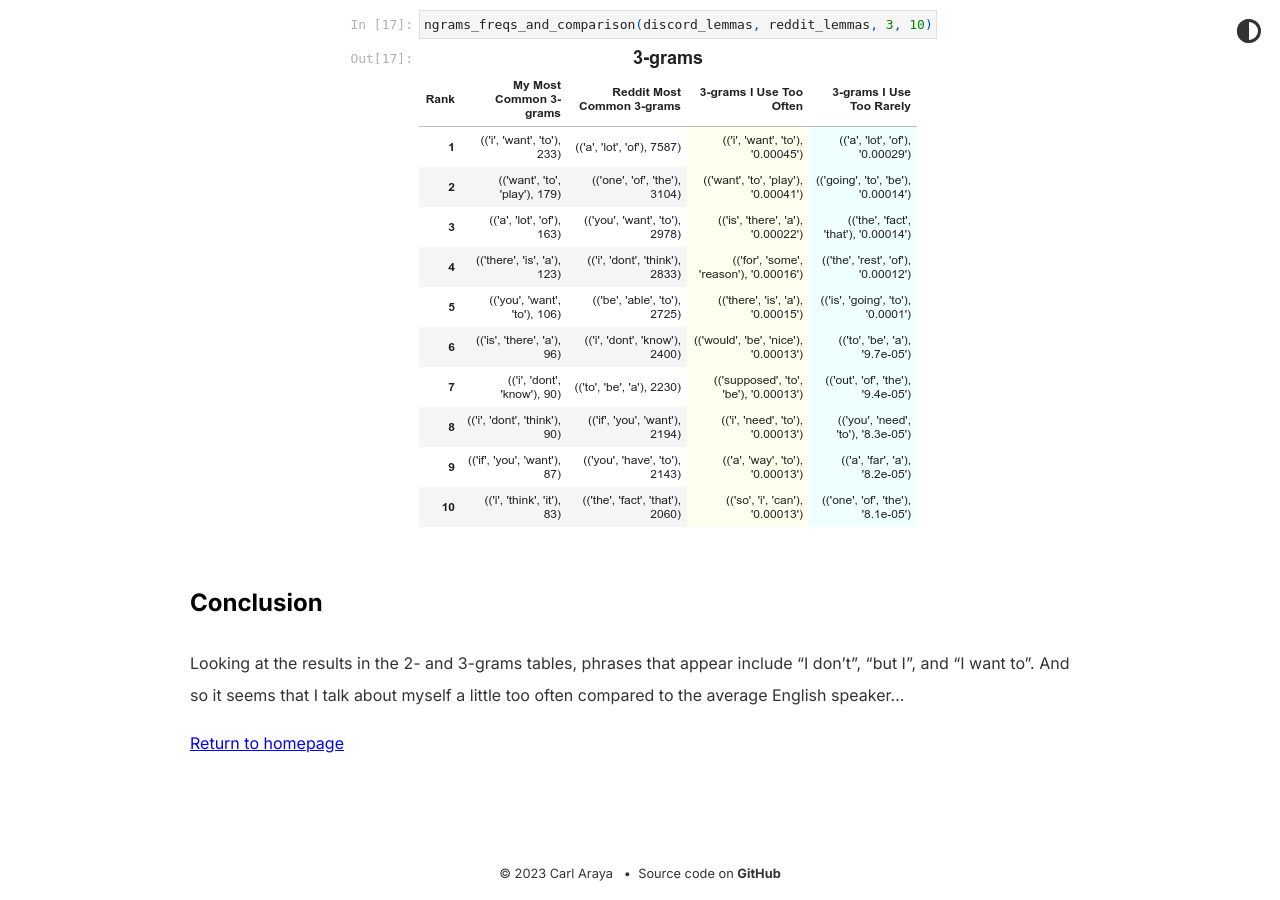
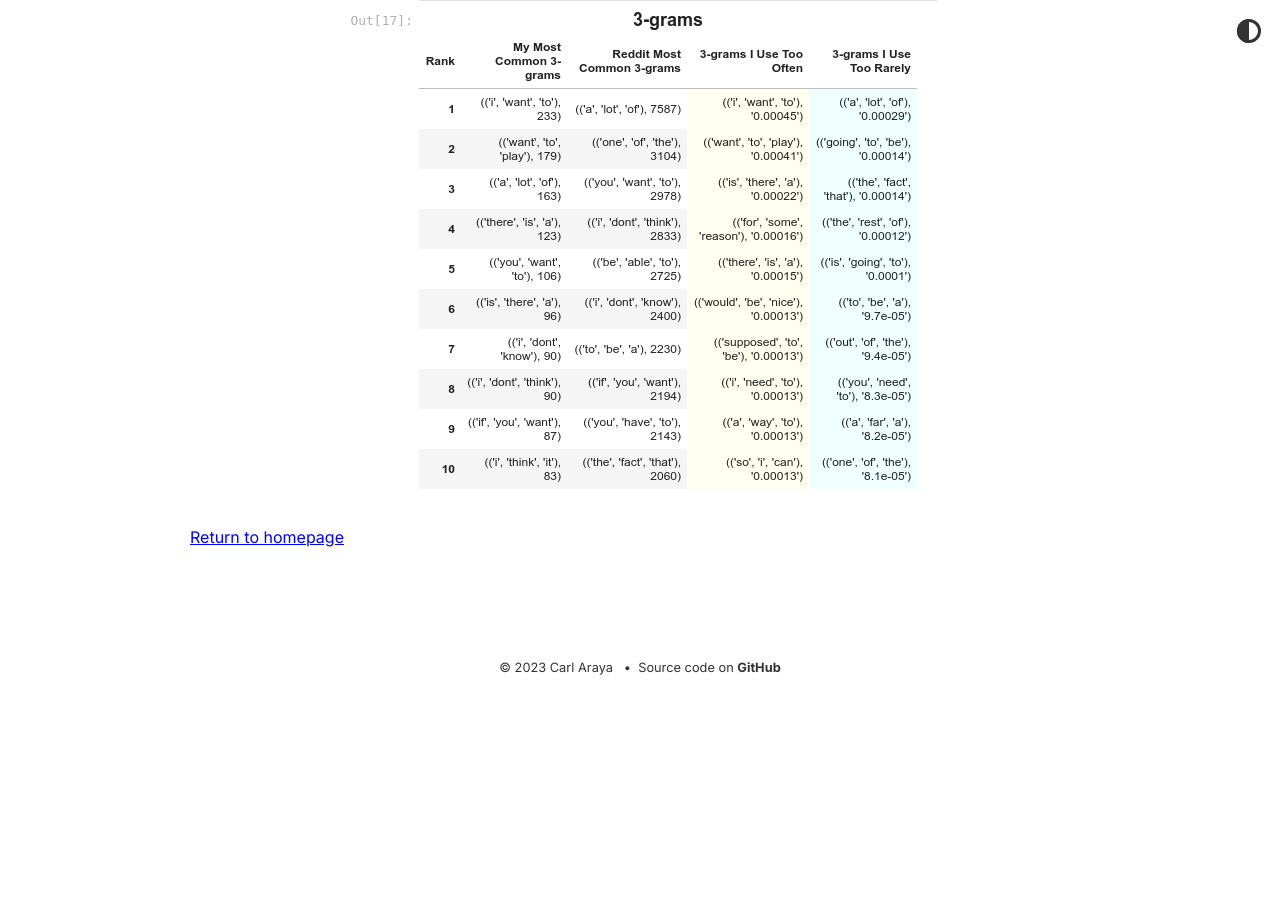
Before and after one commit to carlaraya/carlaraya.github.io, a Jekyll site: the page build/discord-text-data-analysis/index.html, which Jekyll copies as it is, in a window 1280 px wide and 900 px high, scrolled down 3933 px. Built offline with Jekyll 4.4.1, drawn with Linux system fonts in a browser that asks for light colours; after the commit the page ends 4626 px from its top, so only the background shows below that.

Commit message:
content updates

```diff
--- a/build/404.html
+++ b/build/404.html
@@ -83,11 +83,6 @@
 </div>
 
 
-<p class="post-date text-bold">
-
-
-</p>
-
 
 <style type="text/css" media="screen">
   .container {
--- a/build/about.html
+++ b/build/about.html
@@ -83,11 +83,6 @@
 </div>
 
 
-<p class="post-date text-bold">
-
-
-</p>
-
 
 <p>This is an example page!</p>
 
--- a/build/discord-text-data-analysis/index.html
+++ b/build/discord-text-data-analysis/index.html
@@ -83,16 +83,6 @@
 </div>
 
 
-<p class="post-date text-bold">
-
-
-
-  238
-   Words,
-  2 Minutes
-
-</p>
-
 
 <p>A data analysis project, finding out which words and phrases a person uses too often or too rarely compared to the average English speaker.</p>
 
@@ -141,9 +131,6 @@
 
 <p><img src="/images/3grams.png" alt="3-grams results table image" /></p>
 
-<h2 id="conclusion">Conclusion</h2>
-
-<p>Looking at the results in the 2- and 3-grams tables, phrases that appear include “I don’t”, “but I”, and “I want to”. And so it seems that I talk about myself a little too often compared to the average English speaker…</p>
 
 
 <a href="/">Return to homepage</a>
--- a/build/happy-new-year.html
+++ b/build/happy-new-year.html
@@ -87,11 +87,6 @@
 </div>
 
 
-<p class="post-date text-bold">
-
-
-</p>
-
 
 <p><img src="images/fireworks.jpg" alt="Happy New Year fireworks" /></p>
 
```
Also changed, not shown: _pages/discord-text-data-analysis.md (+0 -5 lines), build/feed.xml, 4 other files.
